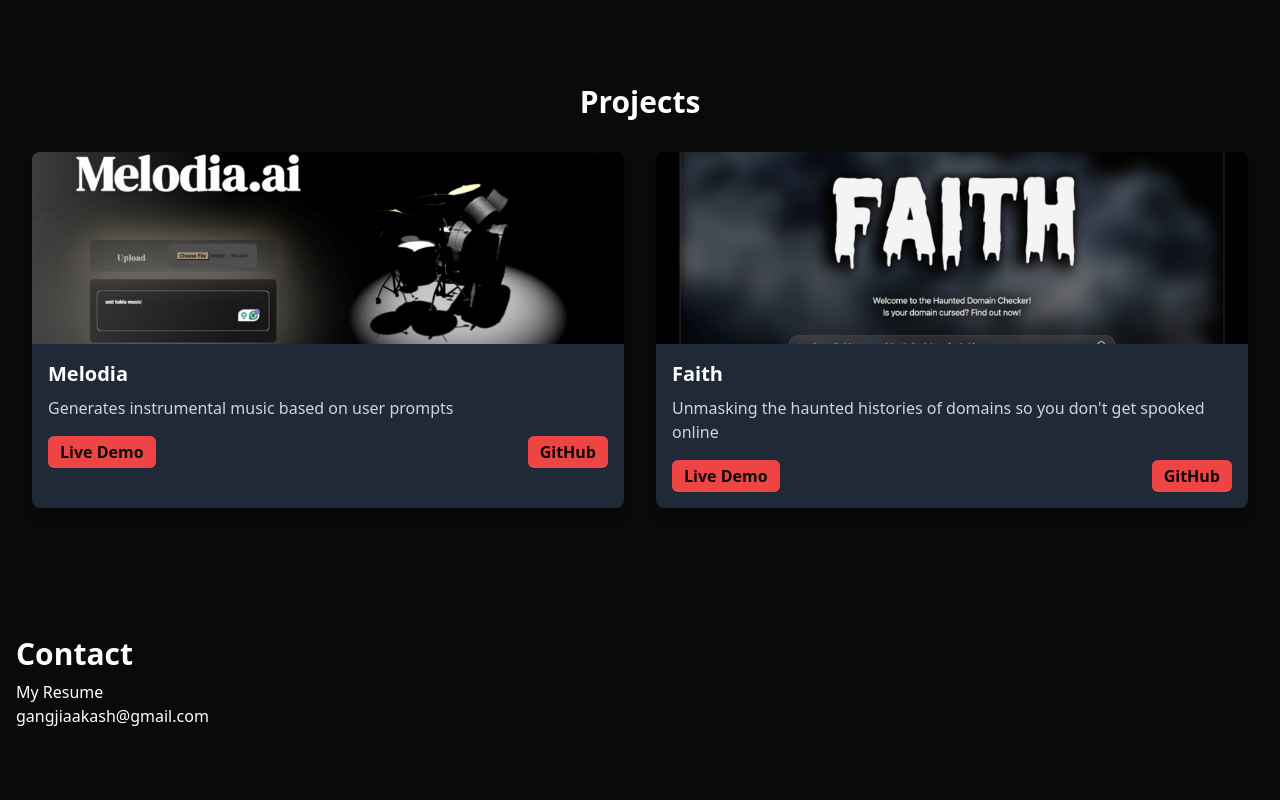
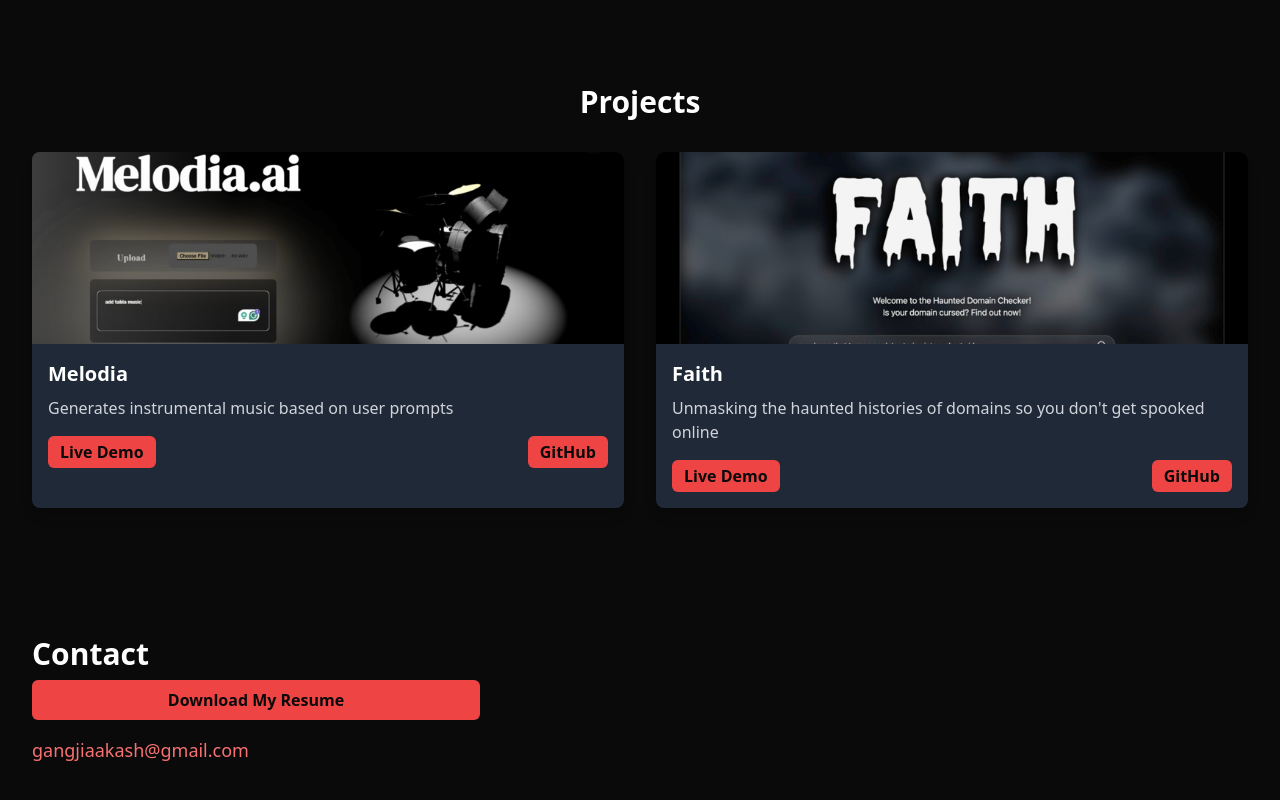
Before and after one commit to aakashgangji/aakashgangji.github.io, a React (Vite) app: page / in a window 1280 px wide. Shown: the part 780-1580 px from the top of the page. Built offline with nearby package versions, Linux system fonts and the light colour scheme.

Commit message:
Update Contact.jsx

```diff
--- a/src/components/Contact.jsx
+++ b/src/components/Contact.jsx
@@ -2,13 +2,26 @@ import React from 'react';
 
 const Contact = () => {
   return (
-    <section id="contact" className="py-16">
-    <h2 className="text-3xl font-bold mb-2">Contact</h2>
-    <div className="max-w-md">
-      <a href="src/images/FNU_Aakash.pdf" download="Aakash.pdf">My Resume</a>
-      <p className="mb-2"><a href="mailto:gangjiaakash@gmail.com" className="text-red hover:red">gangjiaakash@gmail.com</a></p>
-    </div>
-  </section>
+    <section id="contact" className="py-8 md:py-16 px-4">
+      <h2 className="text-2xl md:text-3xl font-bold mb-2 text-center md:text-left">Contact</h2>
+      <div className="max-w-md mx-auto md:mx-0">
+        <a
+          href="src/images/FNU_Aakash.pdf"
+          download="Aakash.pdf"
+          className="btn block text-center mb-4 px-4 py-2"
+        >
+          Download My Resume
+        </a>
+        <p className="mb-2 text-center md:text-left">
+          <a
+            href="mailto:gangjiaakash@gmail.com"
+            className="text-red-400 hover:text-red-300 text-lg"
+          >
+            gangjiaakash@gmail.com
+          </a>
+        </p>
+      </div>
+    </section>
   );
 };
 
```
